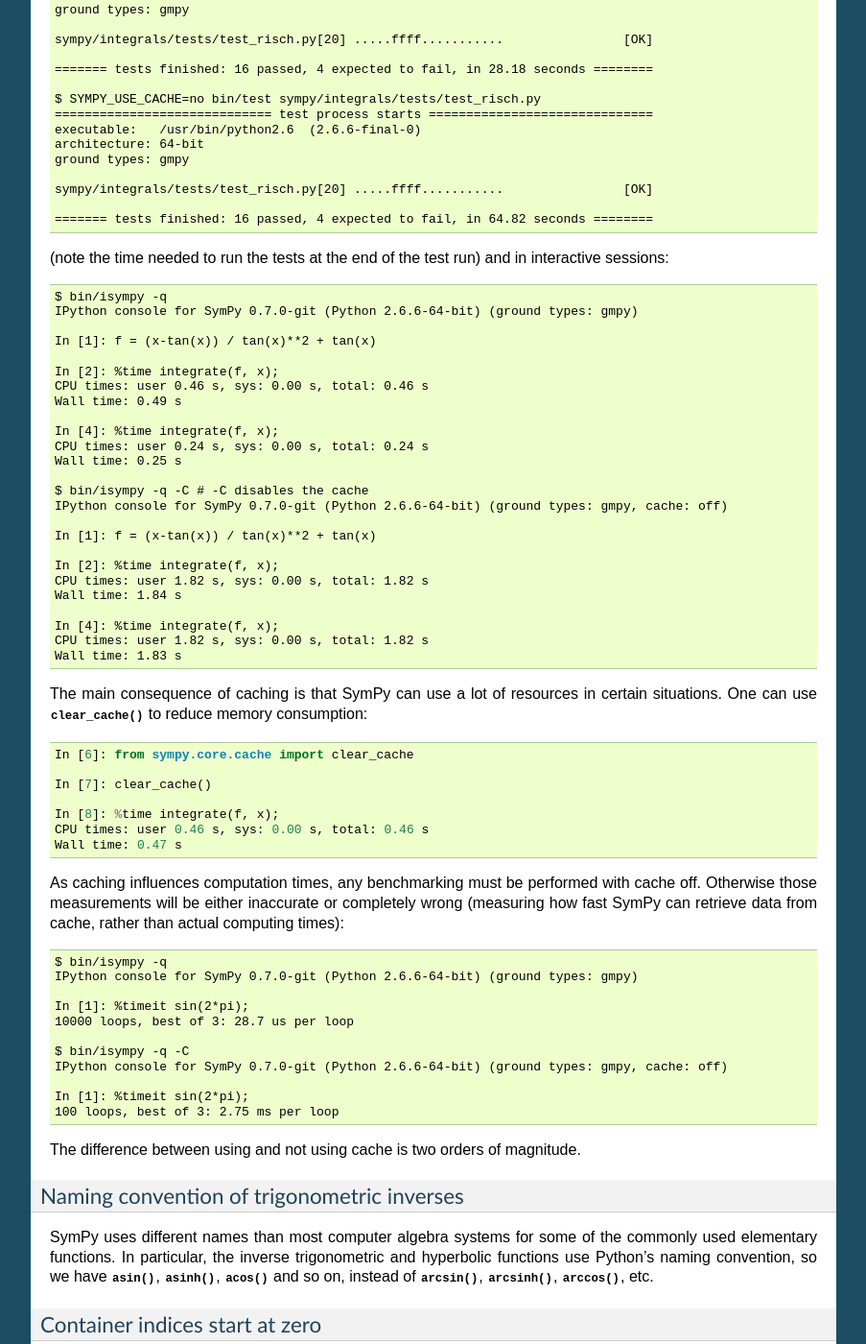
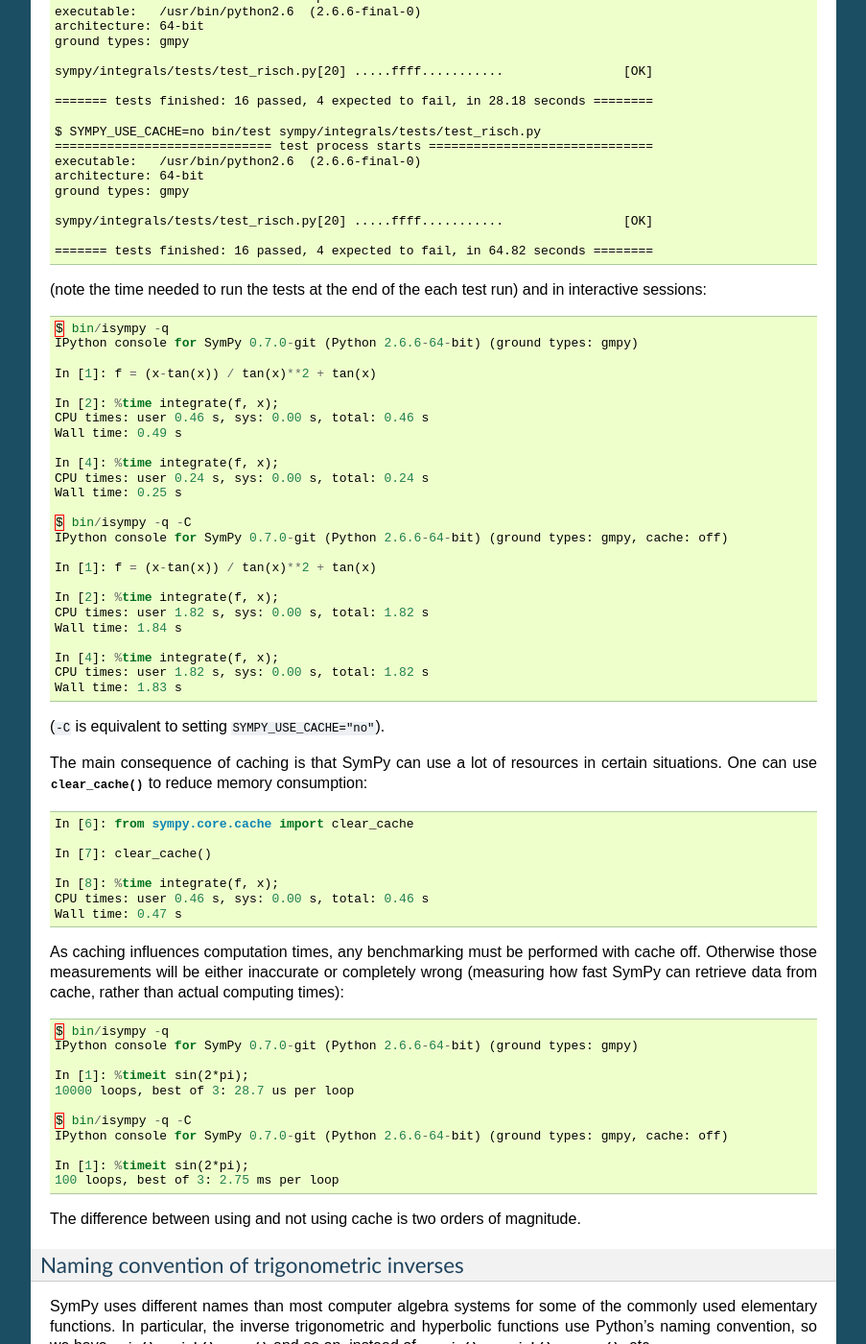
Before and after one commit to sympy/scipy-2016-tutorial, a Sphinx documentation site: the page built from source/tutorial.rst, in a window 1280 px wide and 1400 px high, scrolled down 6928 px. Shown: the whole window at 96% size, without its empty margins (198-1101 px from the left). Built offline with Sphinx 7.4.7, drawn with Linux system fonts in a browser that asks for light colours; some of the changed text lies outside the part shown.

Commit message:
Added support for highlighting IPython sessions

```diff
--- a/source/conf.py
+++ b/source/conf.py
@@ -33,6 +33,7 @@ extensions = [
     'sphinx.ext.todo',
     'sphinx.ext.ifconfig',
     'sphinx.ext.viewcode',
+    'matplotlib.sphinxext.ipython_console_highlighting',
     'only_directives',
     'plot_directive',
     'tikz_directive',
--- a/source/tutorial.rst
+++ b/source/tutorial.rst
@@ -90,11 +94,11 @@ There are a variety of command-line options supported by isympy:
 ``-c CONSOLE``, ``--console=CONSOLE``
     select type of interactive session: ``ipython``, ``python``. Default is ``ipython`` if IPython is installed, otherwise, ``python``.
 ``-p PRETTY``, ``--pretty=PRETTY``
-    setup pretty printing: ``unicode``, ``ascii`` or ``no``.  Default is ``unicode`` if the terminal supports it, otherwise, ``ascii``.
+    setup pretty printing: ``unicode``, ``ascii`` or ``no``. Default is ``unicode`` if the terminal supports it, otherwise, ``ascii``.
 ``-t TYPES``, ``--types=TYPES``
-    setup ground types: ``gmpy``, ``python`` or ``sympy``.  Default is ``gmpy`` if it's installed, otherwise ``python``.
+    setup ground types: ``gmpy``, ``python`` or ``sympy``. Default is ``gmpy`` if it's installed, otherwise ``python``.
 ``-o ORDER``, ``--order=ORDER``
-    setup ordering of terms: ``[rev-]lex``, ``[rev-]grlex``, ``[rev-]grevlex`` or ``old``.  Default is ``lex``.
+    setup ordering of terms: ``[rev-]lex``, ``[rev-]grlex``, ``[rev-]grevlex`` or ``old``. Default is ``lex``.
 ``-q``, ``--quiet``
     print only version information at startup
 ``-C``, ``--no-cache``
@@ -106,7 +110,7 @@ Environment variables
 ``SYMPY_USE_CACHE``
     By default SymPy caches all computations. If this is undesirable, for
     example due to limited amount of memory, set this variable to ``no``
-    to disable caching.  Note that some operations will run much slower with
+    to disable caching. Note that some operations will run much slower with
     the cache off.
 ``SYMPY_GROUND_TYPES``
     SymPy is a pure Python library, however to improve the speed of computations
@@ -189,7 +193,7 @@ Python's numeric types in envelopes consisting of SymPy's numeric class
 constructors.
 
 You can also avoid this problem by not typing ``int/int`` when other
-terms are involved.  For example, write ``2*x/3`` instead of ``2/3*x``.
+terms are involved. For example, write ``2*x/3`` instead of ``2/3*x``.
 And you can type ``sqrt(x)`` instead of ``x**Rational(1, 2)``, as the
 two are equivalent.
 
@@ -286,7 +290,8 @@ Of course we could issue::
 
 but this it is neither readable, nor efficient.
 
-You can also pass the entire number as a string to Float.  If you do this, you must use the scientific notation syntax::
+You can also pass the entire number as a string to :class:`Float`. If you
+do this, you must use the scientific notation syntax::
 
     >>> Float("1e-1000")
     1.00000000000000e-1000
@@ -294,22 +299,24 @@ You can also pass the entire number as a string to Float.  If you do this, you m
 Finally, we note that it is preferable to use exact (i.e., rational)
 numbers when the values of the numbers are exactly known. Many parts of
 SymPy work better when rational numbers are used instead of floating
-point numbers.  This is because rational numbers do not suffer from some
+point numbers. This is because rational numbers do not suffer from some
 of the problems of floating point numbers, like rounding errors.
 
-This is especially the case for exponents:
+This is especially the case for exponents::
 
     >>> factor(x**2.0 - 1)
     x**2.0 - 1
+
     >>> factor(x**2 - 1)
     (x - 1)*(x + 1)
 
 The first expression is not factored because the factorization only
-holds for the exponent of `2` *exactly*.  This problem can also come up
-when using floating point coefficients:
+holds for the exponent of `2` *exactly*. This problem can also come
+up when using floating point coefficients::
 
     >>> solve([2*x + y**2, y - x], [x, y])
     [(-2, -2), (0, 0)]
+
     >>> solve([2.0*x + y**2, y - x], [x, y])
     Traceback (most recent call last):
     ...
@@ -317,7 +324,7 @@ when using floating point coefficients:
 
 Here, the algorithm for solving systems of polynomial equations relies
 on computing a |groebner| basis (see the :ref:`groebner-bases` section
-below for more information on these).  But the algorithm for computing
+below for more information on these). But the algorithm for computing
 this currently does not support floating point coefficients, so
 :func:`solve` fails in that case.
 
@@ -420,7 +427,10 @@ subexpressions. The difference is easily visible when running tests::
 
     ======= tests finished: 16 passed, 4 expected to fail, in 64.82 seconds ========
 
-(note the time needed to run the tests at the end of the test run) and in interactive sessions::
+(note the time needed to run the tests at the end of the each test run)
+and in interactive sessions:
+
+.. sourcecode:: ipython
 
     $ bin/isympy -q
     IPython console for SymPy 0.7.0-git (Python 2.6.6-64-bit) (ground types: gmpy)
@@ -435,7 +445,7 @@ subexpressions. The difference is easily visible when running tests::
     CPU times: user 0.24 s, sys: 0.00 s, total: 0.24 s
     Wall time: 0.25 s
 
-    $ bin/isympy -q -C # -C disables the cache
+    $ bin/isympy -q -C
     IPython console for SymPy 0.7.0-git (Python 2.6.6-64-bit) (ground types: gmpy, cache: off)
 
     In [1]: f = (x-tan(x)) / tan(x)**2 + tan(x)
@@ -448,9 +458,13 @@ subexpressions. The difference is easily visible when running tests::
     CPU times: user 1.82 s, sys: 0.00 s, total: 1.82 s
     Wall time: 1.83 s
 
+(``-C`` is equivalent to setting ``SYMPY_USE_CACHE="no"``).
+
 The main consequence of caching is that SymPy can use a lot of resources
 in certain situations. One can use :func:`clear_cache` to reduce memory
-consumption::
+consumption:
+
+.. sourcecode:: ipython
 
     In [6]: from sympy.core.cache import clear_cache
 
@@ -715,7 +731,7 @@ method. For example we could use :func:`collect` for this::
     {A: 0, B: 1, C: 0, D: -1}
 
 Notice that even though the expressions were not :func:`Eq`'s, this still
-worked.  This is because SymPy assumes by default that expressions are
+worked. This is because SymPy assumes by default that expressions are
 identically equal to 0, so ``solve(Eq(expr, 0))`` is the same as
 ``solve(expr)``.
 
@@ -1480,7 +1496,7 @@ that:
 
 where `f(x_i, x_j)` is a bivariate polynomial of degree `k-1` in both variables.
 Since we require that `x_i \not= x_j` then `x_i^k - x_j^k` can vanish only when
-`f(x_i, x_j) = 0`.  This allows us to write another set of polynomial equations:
+`f(x_i, x_j) = 0`. This allows us to write another set of polynomial equations:
 
 .. math::
 
@@ -1941,5 +1957,5 @@ Tasks
 #. Recompute |groebner| bases from this section using different
    orderings of monomials (e.g. ``grlex`` instead of ``lex``) and check
    if the resulting bases are still useful in the context they were
-   used.  If they are, compare the time to compute the bases in the
+   used. If they are, compare the time to compute the bases in the
    different orderings.
```
Also changed, not shown: other parts of source/tutorial.rst (+9 -3 lines).
